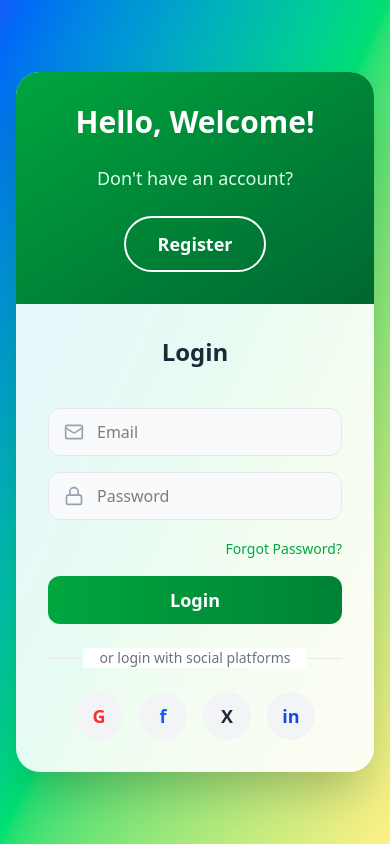
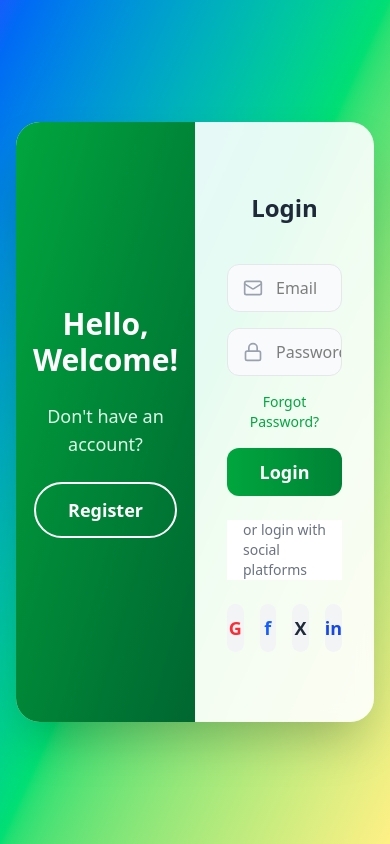
Before and after one commit to Saagar-Poudel/KrishiLink, a React (Vite) app in the folder frontend/: page /login in a window 390 px wide. Built offline with nearby package versions, Linux system fonts and the light colour scheme.

Commit message:
adding transform feature

```diff
--- a/frontend/src/Component/Auth/Login.jsx
+++ b/frontend/src/Component/Auth/Login.jsx
@@ -143,10 +143,12 @@ const AuthForm = () => {
   return (
     <div className="min-h-screen flex items-center justify-center p-4 bg-gradient-to-br from-blue-600 via-green-400 to-yellow-200">
       <div className="w-full max-w-4xl bg-white/90 backdrop-blur-sm shadow-2xl rounded-3xl overflow-hidden">
-        <div className="p-0">
+        <div className="relative">
           <div className="flex flex-col md:flex-row min-h-[600px]">
             {/* Welcome Section */}
-            <div className={`flex-1 bg-gradient-to-br from-green-600 to-green-800 text-white p-8 md:p-12 flex flex-col justify-center items-center text-center transition-all duration-700 ease-in-out transform ${isLogin ? 'md:order-1 md:translate-x-0' : 'md:order-2 md:translate-x-0'}`}>
+            <div className={`absolute inset-y-0 w-1/2 bg-gradient-to-br from-green-600 to-green-800 text-white p-8 md:p-12 flex flex-col justify-center items-center text-center transition-all duration-700 ease-in-out z-10 ${
+              isLogin ? 'left-0 transform translate-x-0' : 'left-1/2 transform translate-x-0'
+            }`}>
               <div className="space-y-6">
                 <div className="transition-all duration-500 ease-in-out">
                   <h2 className="text-3xl md:text-4xl font-bold transition-all duration-500">
@@ -170,7 +172,10 @@ const AuthForm = () => {
             </div>
 
             {/* Form Section */}
-            <div className={`flex-1 p-8 md:p-12 flex flex-col justify-center transition-all duration-700 ease-in-out ${isLogin ? 'md:order-2' : 'md:order-1'}`}>
+
+              <div className={`absolute inset-y-0 w-1/2 p-8 md:p-12 flex flex-col justify-center transition-all duration-700 ease-in-out ${
+              isLogin ? 'right-0 transform translate-x-0' : 'left-0 transform translate-x-0'
+            }`}>
               <div className="w-full max-w-sm mx-auto space-y-6">
                 <div className="transition-all duration-500 ease-in-out">
                   <h3 className="text-2xl md:text-3xl font-bold text-gray-800 text-center">
```
